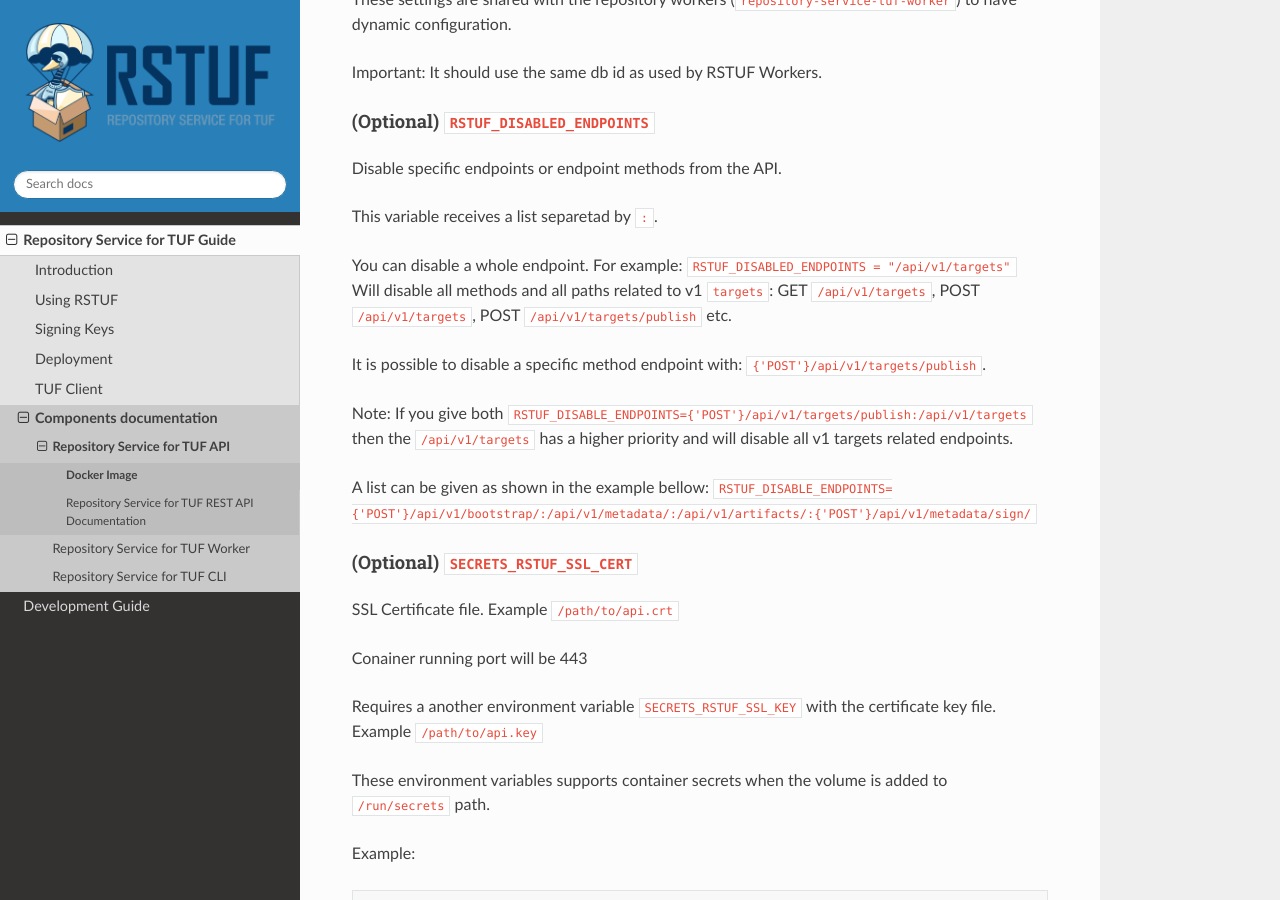
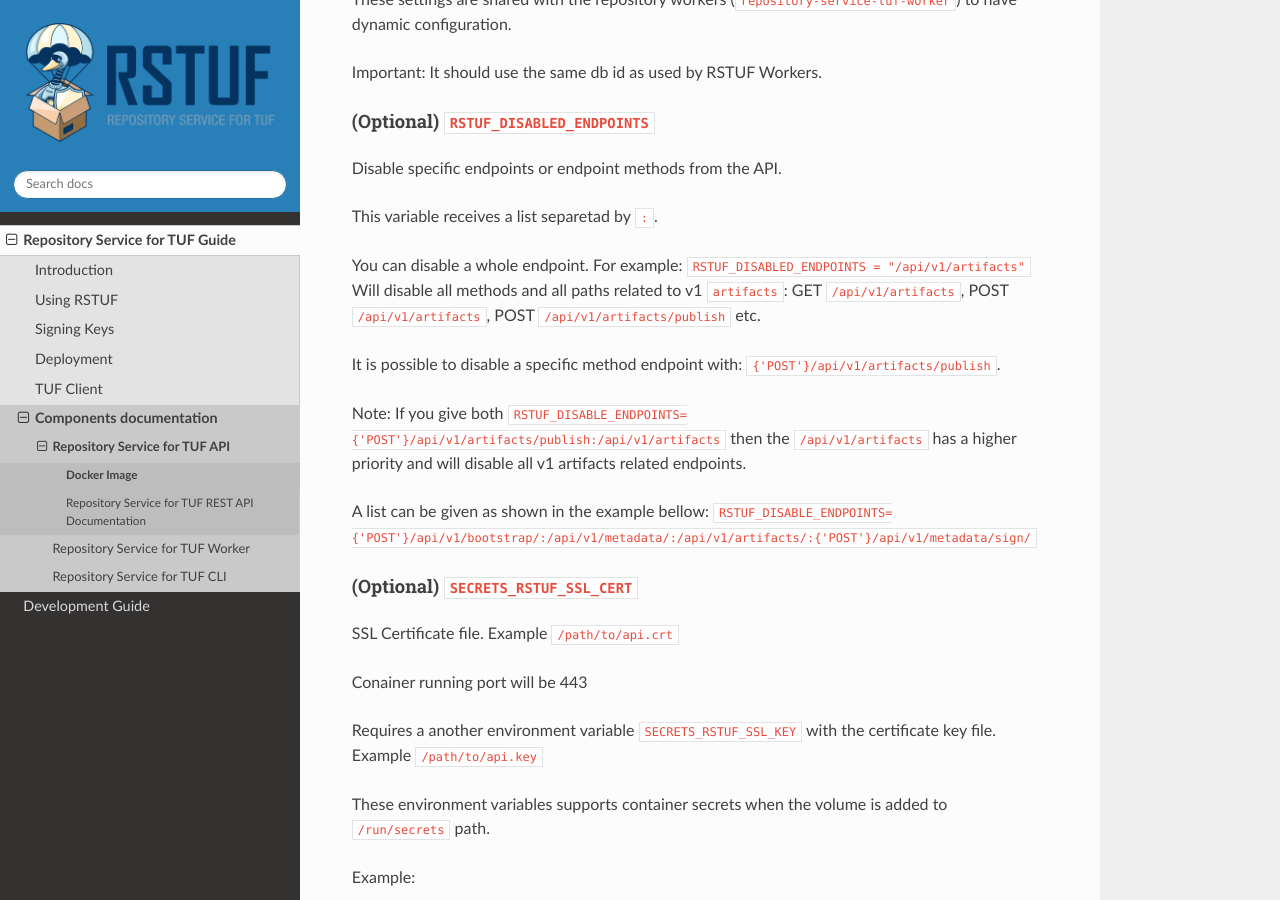
Before and after one commit to repository-service-tuf/repository-service-tuf, a Sphinx documentation site: the page built from docs/source/guide/repository-service-tuf-api/Docker_README.md, in a window 1280 px wide and 900 px high, scrolled down 1518 px. Built offline with Sphinx 7.4.7 and the Read the Docs theme 2.0.0, drawn with Linux system fonts in a browser that asks for light colours.

Commit message:
chore: sync git submodules and docs

```diff
--- a/docs/source/guide/repository-service-tuf-api/Docker_README.md
+++ b/docs/source/guide/repository-service-tuf-api/Docker_README.md
@@ -76,16 +76,16 @@ This variable receives a list separetad by `:`.
 
 You can disable a whole endpoint.
 For example:
-`RSTUF_DISABLED_ENDPOINTS = "/api/v1/targets"`
-Will disable all methods and all paths  related to v1 `targets`:
-GET `/api/v1/targets`, POST `/api/v1/targets`, POST `/api/v1/targets/publish` etc.
+`RSTUF_DISABLED_ENDPOINTS = "/api/v1/artifacts"`
+Will disable all methods and all paths  related to v1 `artifacts`:
+GET `/api/v1/artifacts`, POST `/api/v1/artifacts`, POST `/api/v1/artifacts/publish` etc.
 
 It is possible to disable a specific method endpoint with:
-`{'POST'}/api/v1/targets/publish`.
+`{'POST'}/api/v1/artifacts/publish`.
 
 Note: If you give both
-`RSTUF_DISABLE_ENDPOINTS={'POST'}/api/v1/targets/publish:/api/v1/targets` then
-the `/api/v1/targets` has a higher priority and will disable all v1 targets related endpoints.
+`RSTUF_DISABLE_ENDPOINTS={'POST'}/api/v1/artifacts/publish:/api/v1/artifacts` then
+the `/api/v1/artifacts` has a higher priority and will disable all v1 artifacts related endpoints.
 
 A list can be given as shown in the example bellow:
 `RSTUF_DISABLE_ENDPOINTS={'POST'}/api/v1/bootstrap/:/api/v1/metadata/:/api/v1/artifacts/:{'POST'}/api/v1/metadata/sign/`
```
Also changed, not shown: docs/source/guide/repository-service-tuf-cli/index.rst (+10 -15 lines), docs/source/_static/repository-service-tuf-cli-C3.png, 1 other file.
